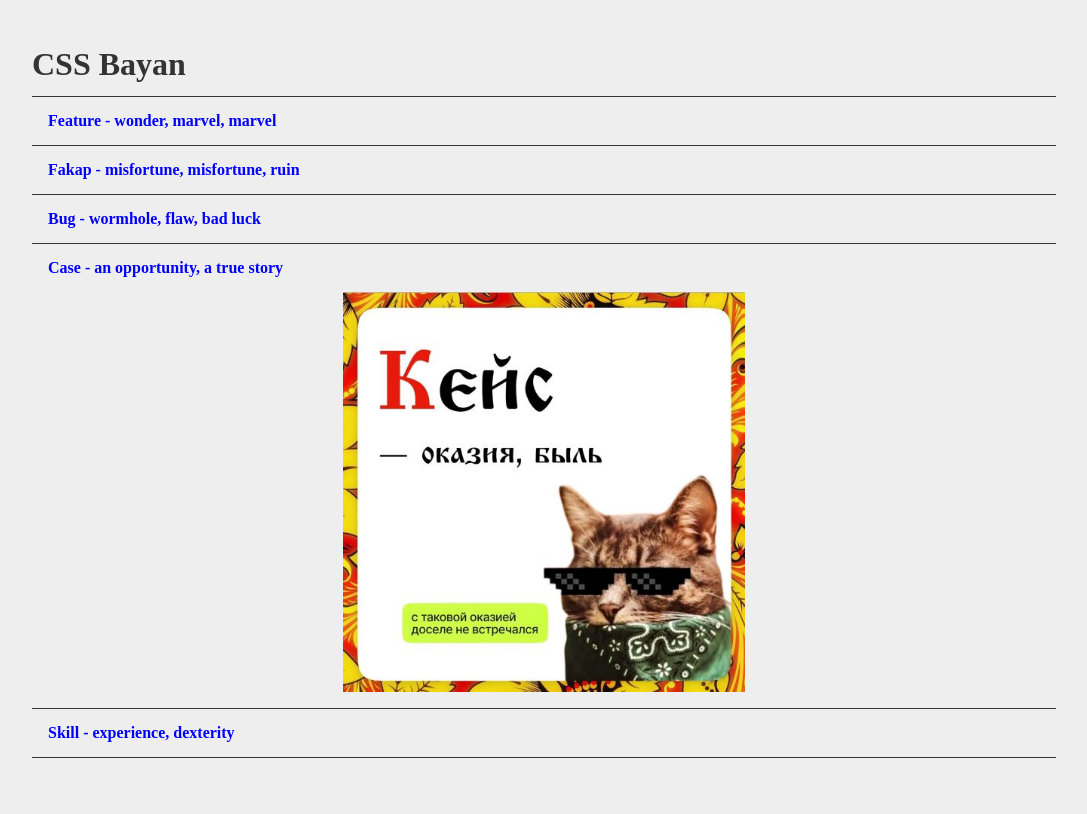
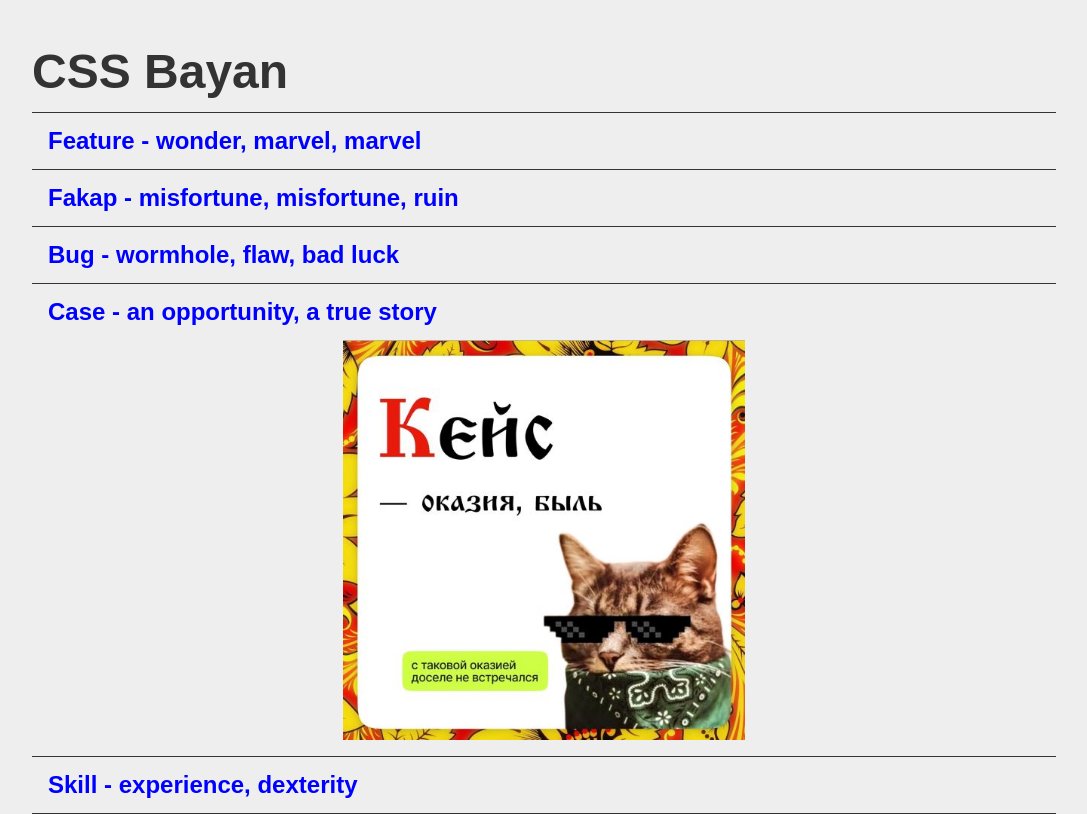
Before and after one commit to vcherepko/cssBayan, a plain HTML site: page cssBayan/index.html in a window 1280 px wide. Shown: the whole page, without its empty margins (96-1183 px from the left). Drawn offline with Linux system fonts and the light colour scheme.

Commit message:
feat: and @media (Sun, 12 Mar 2023 17:00:30 PM)

```diff
--- a/cssBayan/css/style.css
+++ b/cssBayan/css/style.css
@@ -1,4 +1,5 @@
 body {
+    font-family: Arial, Helvetica, sans-serif;
     background: #eee;
     color: #333;
 }
@@ -57,31 +58,42 @@ input:hover~.vc-bayan-element-content {
 }
 
 @media (min-width: 320px) {
-
+    h1 {
+        font-size: 2rem;
+    }
+    .vc-bayan-element-name {
+        font-size: .8rem;
+    }
     input:checked~.vc-bayan-element-content,
     input:hover~.vc-bayan-element-content {
         height: 20rem;
     }
 
 }
-
 @media (min-width: 820px) {
-
+    h1 {
+        font-size: 3rem;
+    }
+    .vc-bayan-element-name {
+        font-size: 1.5rem;
+    }
     input:checked~.vc-bayan-element-content,
     input:hover~.vc-bayan-element-content {
         height: 25rem;
     }
 }
-
 @media (min-width: 1920px) {
-
+    h1 {
+        font-size: 4rem;
+    }
+    .vc-bayan-element-name {
+        font-size: 2rem;
+    }
     input:checked~.vc-bayan-element-content,
     input:hover~.vc-bayan-element-content {
         height: 30rem;
     }
 }
-
-
 
 @media (hover: hover) {
     label {
```
